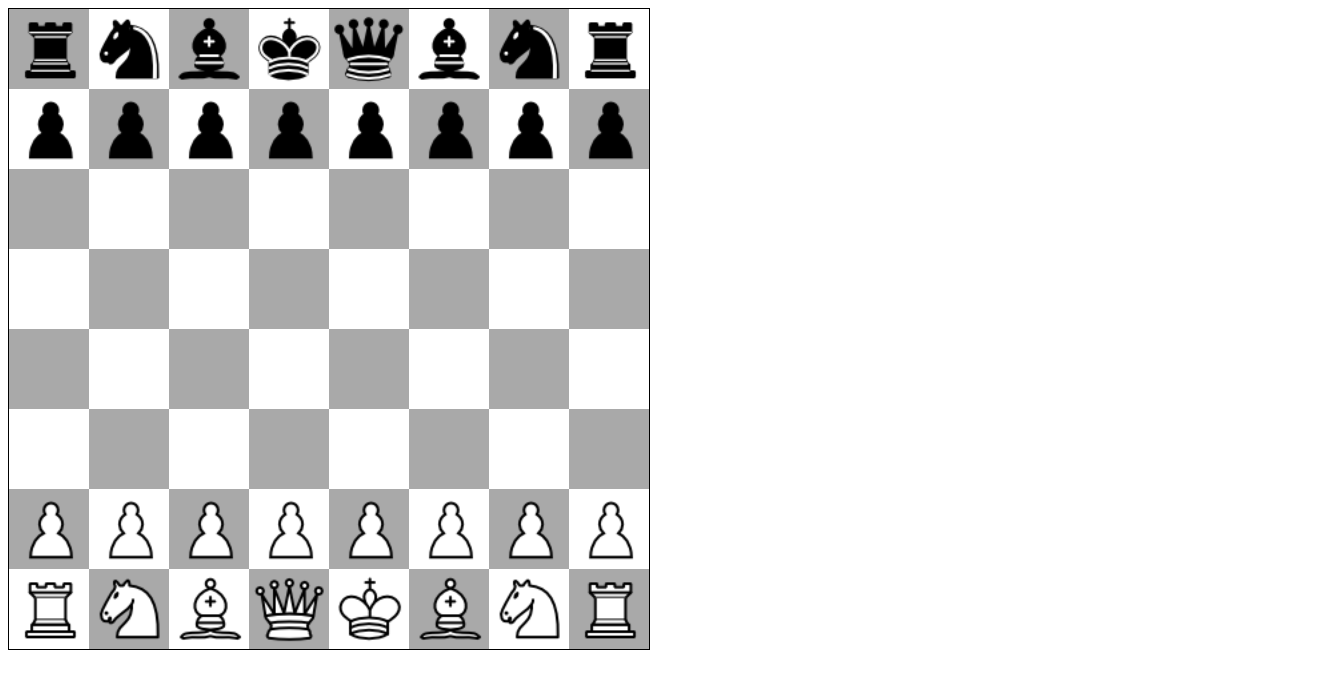
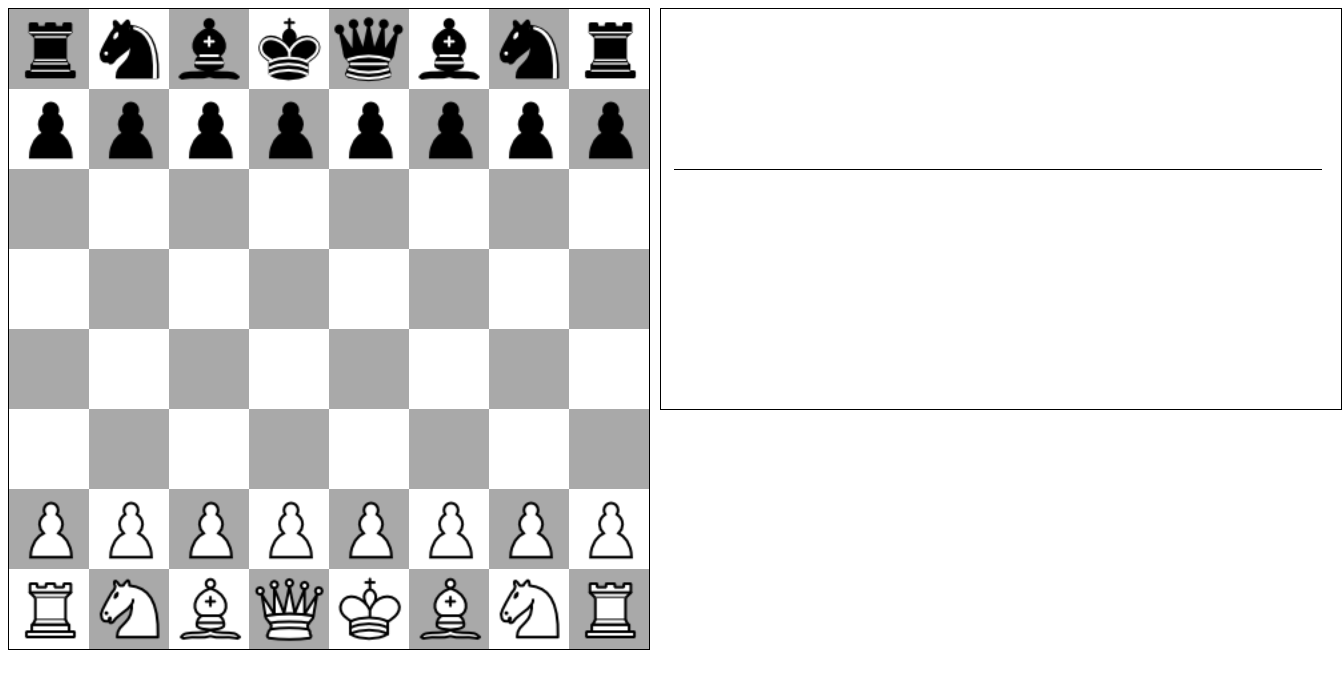
Before and after one commit to garima-saxena-0702/Chess, a plain HTML site: page index.html in a window 1280 px wide. Shown: the whole page, 1343 px wide, since content can reach past the window. Drawn offline with Linux system fonts and the light colour scheme.

Commit message:
showing removed pawns

```diff
--- a/app.js
+++ b/app.js
@@ -19,8 +19,9 @@ function initialChessBoard () {
                     indexRemoved = -1;
                     if(movedLocation.children[0]) {
                         let imageid = movedLocation.children[0].id;
-                        indexRemoved = blackPieces.findIndex((x) => x.id == imageid)
-                        removePiece(piece.isBlack? "white": "black", indexRemoved);
+                        document.getElementById('removedPiece'+(piece.isBlack? "White": "Black")).appendChild(movedLocation.children[0])
+                        indexRemoved = (piece.isBlack? whitePieces: blackPieces).findIndex((x) => x.id == imageid)
+                        pieceRemoved = removePiece(piece.isBlack? "white": "black", indexRemoved);
                     }
                     movedLocation.innerHTML = imageDiv;
                     removeBorder(allowedSpaces);
--- a/chessData.js
+++ b/chessData.js
@@ -39,8 +39,7 @@ var changePieceLocation = function yogurtConsumerz(color, originalPos, changedPo
 
 var removePiece = function coldCoffe(color, indexRemoved) {
         this[color+'PiecesPositions'].splice(indexRemoved,1);
-        let removedPiece = this[color+'Pieces'].splice(indexRemoved,1);
-        console.log(removedPiece);
+        this[color+'Pieces'].splice(indexRemoved,1);
 }.bind(this)
 
 function createChessPieces() {
--- a/index.html
+++ b/index.html
@@ -1,13 +1,14 @@
 <!DOCTYPE html>
 <html lang="en">
   <head>
-    <meta charset="UTF-8">
-    <meta name="viewport" content="width=device-width, initial-scale=1.0">
-    <meta http-equiv="X-UA-Compatible" content="ie=edge">
+    <meta charset="UTF-8" />
+    <meta name="viewport" content="width=device-width, initial-scale=1.0" />
+    <meta http-equiv="X-UA-Compatible" content="ie=edge" />
     <title>Document</title>
-    <link rel="stylesheet" href="style.css">
+    <link rel="stylesheet" href="style.css" />
   </head>
   <body>
+    <div style="position: relative;">
       <div class="chessBoard">
         <div>
           <div></div>
@@ -90,6 +91,11 @@
           <div></div>
         </div>
       </div>
+      <div class="removedPiece">
+        <div id='removedPieceBlack'></div>
+        <div id='removedPieceWhite'></div>
+      </div>
+    </div>
   </body>
   <script src="chessData.js"></script>
   <script src="app.js"></script>
--- a/style.css
+++ b/style.css
@@ -2,6 +2,8 @@
     width: 640px;
     height: 640px;
     border: 1px solid black;
+    position: absolute;
+    overflow: auto;
 }
 
 .chessBoard>div {
@@ -24,3 +26,34 @@
 .chessBoard>div:nth-child(2n+1)>div:nth-child(2n+1){
     background: darkgray;
 }
+
+.removedPiece {
+    position: absolute;
+    left: 652px;;
+    height: 50vh;
+    width: 680px;
+    border: 1px solid black;
+}
+
+.removedPiece::after {
+    height: 1px;
+    width: 648px;
+    /* color: black; */
+    border-bottom: 1px solid black;
+    position: absolute;
+    content: '';
+    top: 159px;
+    left: 13px;
+}
+
+#removedPieceBlack {
+    width: 100%;
+    height: 50%;
+    margin: 2px;
+}
+
+#removedPieceWhite {
+    width: 100%;
+    height: 50%;
+    margin: 2px;
+}
```
Lines whose indentation alone changed are shown as unchanged.
